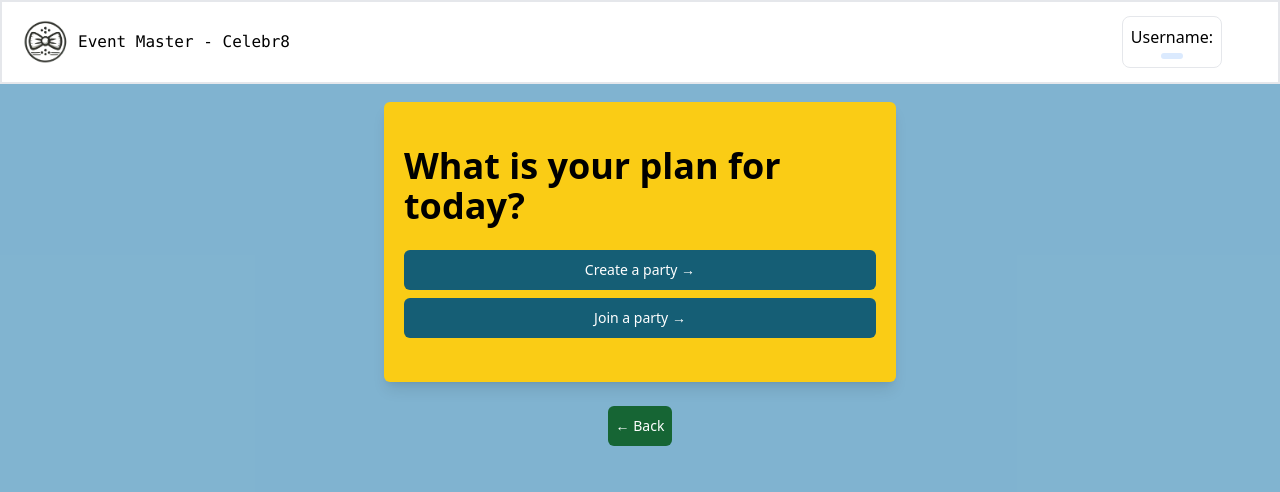
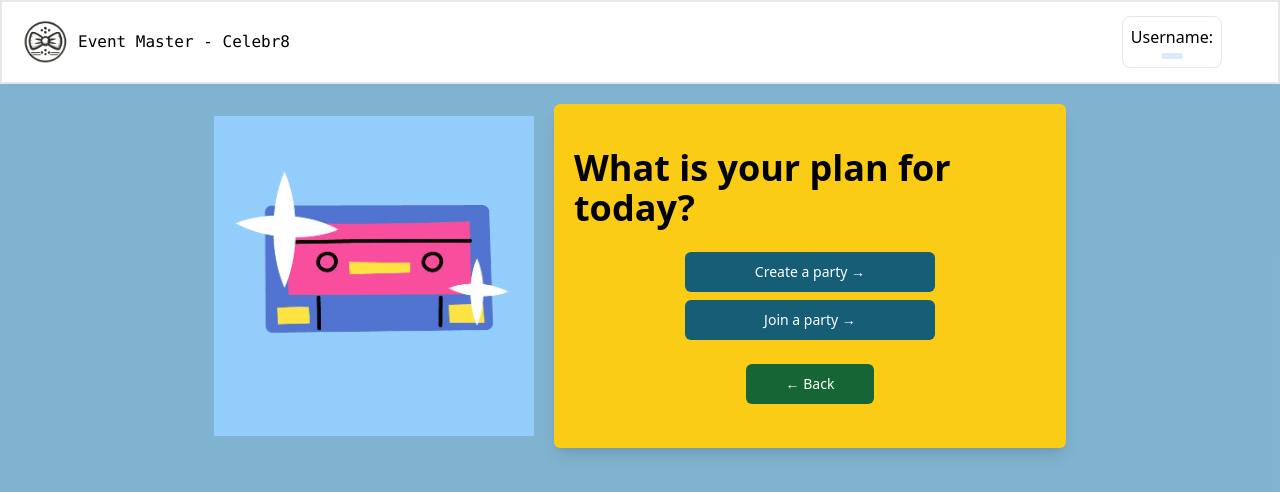
Before and after one commit to Danilkinsss/Celebr8, a React (Vite) app in the folder client/: page /actions in a window 1280 px wide. Shown: the top 492 px of the page. Built offline with nearby package versions, Linux system fonts and the light colour scheme.

Commit message:
Actions page design complete

```diff
--- a/client/src/routes/Actions.tsx
+++ b/client/src/routes/Actions.tsx
@@ -6,6 +6,8 @@ import { BaseSyntheticEvent } from 'react'
 
 import { userContext } from '@/lib/userContext'
 import { useContext } from 'react'
+
+import image1 from '../assets/7212436 - Copy (3).jpg'
 
 function Actions() {
   const navigate = useNavigate()
@@ -49,8 +51,11 @@ function Actions() {
       <header>
         <Header withUserInfo={true} />
       </header>
-      <main className="flex flex-col items-center justify-center h-96 gap-5">
-        <div className="bg-yellow-400 shadow-lg rounded-md flex flex-col w-[40%] max-w-lg py-10 px-5 gap-4 ">
+      <main className="flex flex-row items-center justify-center h-96 gap-5">
+        <div>
+          <img src={image1} alt="image1" className="h-80 w-80"></img>
+        </div>
+        <div className="justify-center items-center bg-yellow-400 shadow-lg rounded-md flex flex-col w-[40%] max-w-lg py-10 px-5 gap-4 ">
           <Label className="font-semibold text-black text-4xl py-1 ">
             What is your plan for today?
           </Label>
@@ -73,15 +78,17 @@ function Actions() {
               {'Join a party →'}
             </Button>
           </form>
-        </div>
+          <div>
             <Button
               onClick={() => {
                 navigate('/')
               }}
-          className="w-[5%] my-1 py-1 px-3  text-white rounded-md bg-green-800"
+              className="w-32 my-1 py-1 px-3  text-white rounded-md bg-green-800"
             >
               {'← Back'}
             </Button>
+          </div>
+        </div>
       </main>
     </div>
   )
```
Lines whose indentation alone changed are shown as unchanged.
